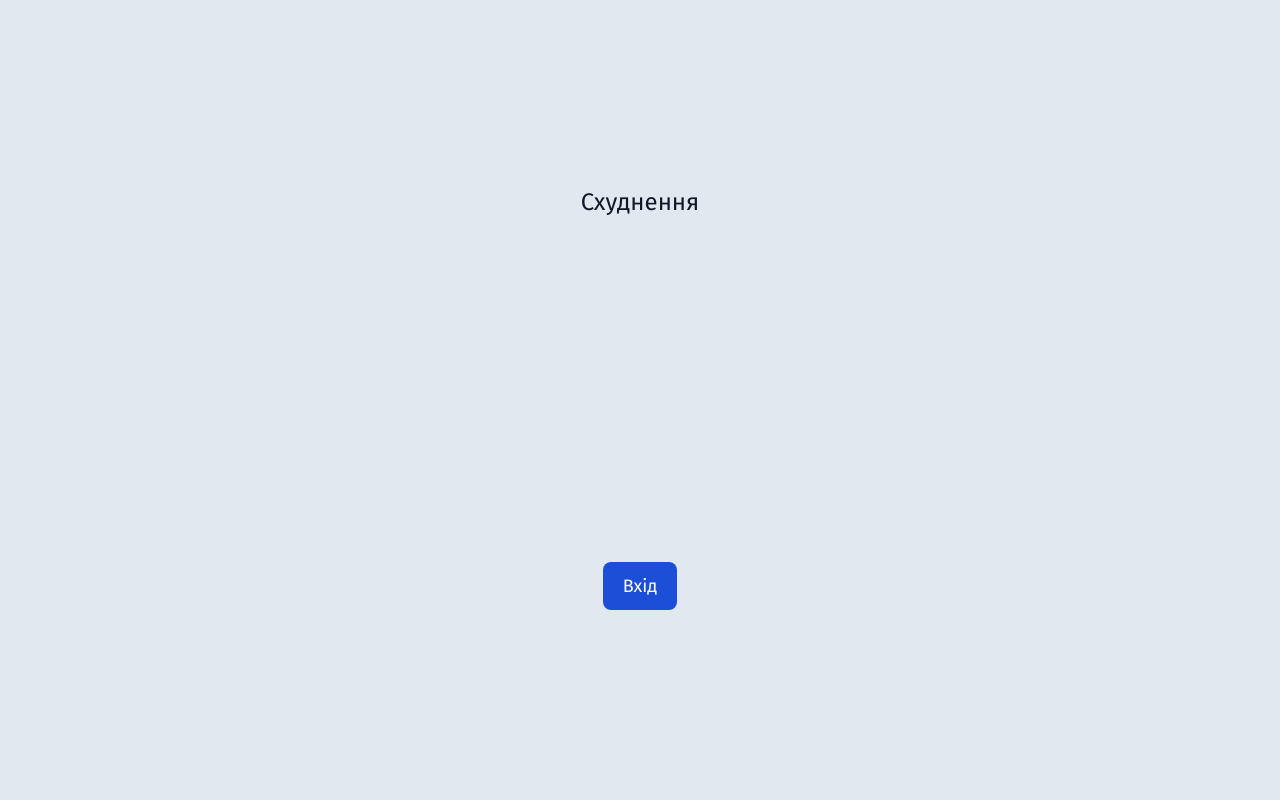
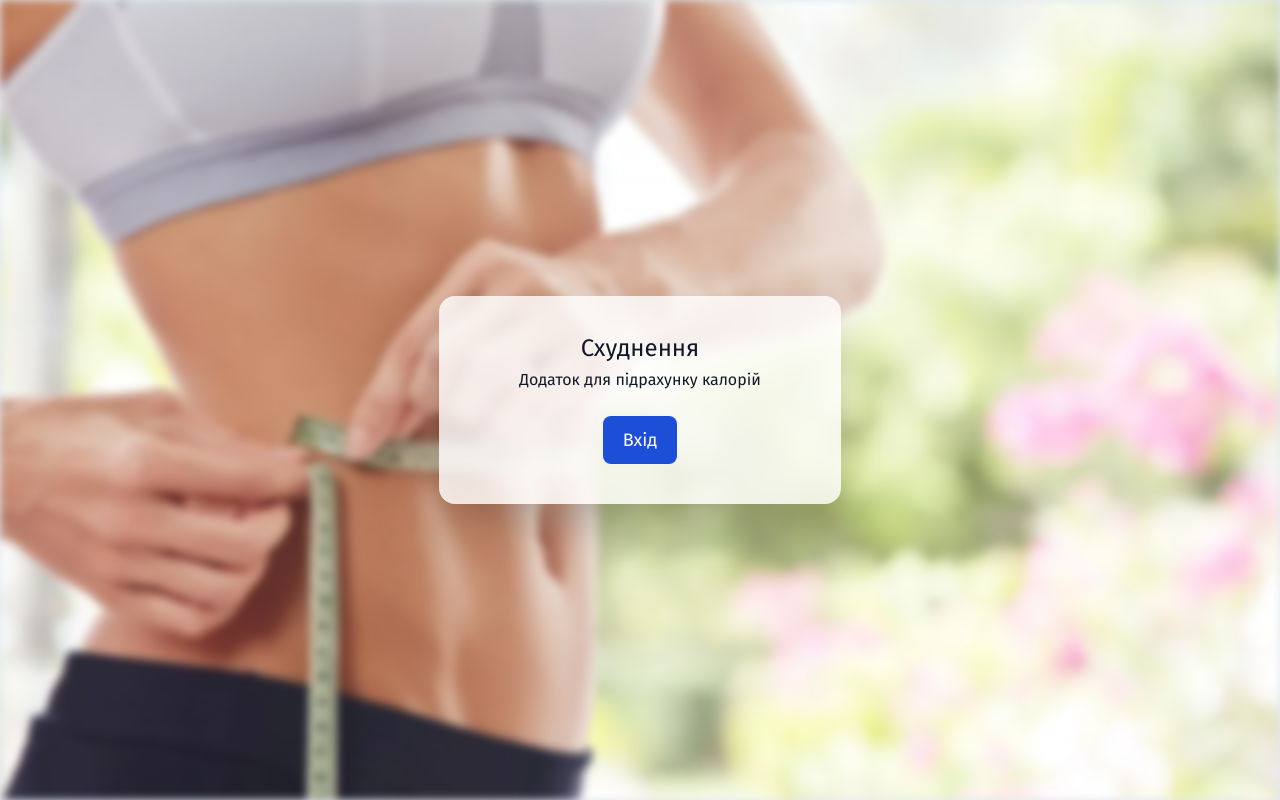
Before and after one commit to bodik87/weight-client, a React (Vite) app: page / in a window 1280 px wide. Built offline with nearby package versions, Linux system fonts and the light colour scheme.

Commit message:
Promo img

```diff
--- a/src/assets/CONSTANTS.jsx
+++ b/src/assets/CONSTANTS.jsx
@@ -95,3 +95,4 @@ export const UNAUTH = "Такий користувач не зареєстров
 export const REGISTERED = "Це ім'я вже зайняте";
 export const AUTH = "Ви не авторизовані. Увійдіть спочатку в додаток";
 export const DARK_MODE = "Темний режим";
+export const PROMO = "Додаток для підрахунку калорій";
--- a/src/pages/LoginPage.jsx
+++ b/src/pages/LoginPage.jsx
@@ -22,8 +22,8 @@ export default function LoginPage() {
 
   const userRef = useRef();
   const errRef = useRef();
-  const [username, setUsername] = useState("Bogdan");
-  const [password, setPassword] = useState("12345");
+  const [username, setUsername] = useState("");
+  const [password, setPassword] = useState("");
   const [errMsg, setErrMsg] = useState("");
   const [persist, setPersist] = usePersist(true);
 
--- a/src/pages/PromoPage.jsx
+++ b/src/pages/PromoPage.jsx
@@ -1,14 +1,23 @@
 import React from "react";
 import { Link } from "react-router-dom";
-import { LOGIN, APP } from "../assets/CONSTANTS";
+import { LOGIN, APP, PROMO } from "../assets/CONSTANTS";
+import Pic from "/body.webp";
 
 export default function PromoPage() {
   return (
-    <div className="flex flex-col grow justify-around items-center">
-      <h1 className="title">{APP}</h1>
-      <Link className="btn flex items-center" to="/login">
-        {LOGIN}
-      </Link>
+    <div className="flex flex-col grow justify-center items-center">
+      <img
+        className="fixed inset-0 -z-10 w-full h-full object-cover object-left blur-sm"
+        src={Pic}
+        alt="background"
+      />
+      <div className="flex flex-col items-center justify-center bg-white/80 px-20 py-10 rounded-2xl backdrop-blur-sm shadow-2xl">
+        <h1 className="title">{APP}</h1>
+        <p className="label  mt-2">{PROMO}</p>
+        <Link className="btn mt-4 flex items-center" to="/login">
+          {LOGIN}
+        </Link>
+      </div>
     </div>
   );
 }
--- a/src/pages/RegisterPage.jsx
+++ b/src/pages/RegisterPage.jsx
@@ -17,8 +17,8 @@ export default function RegisterPage() {
 
   const userRef = useRef();
   const errRef = useRef();
-  const [username, setUsername] = useState("Bogdan");
-  const [password, setPassword] = useState("12345");
+  const [username, setUsername] = useState("");
+  const [password, setPassword] = useState("");
   const [errMsg, setErrMsg] = useState("");
 
   const [register, { isLoading }] = useAddNewUserMutation();
```
Also changed, not shown: public/body.webp (added).
